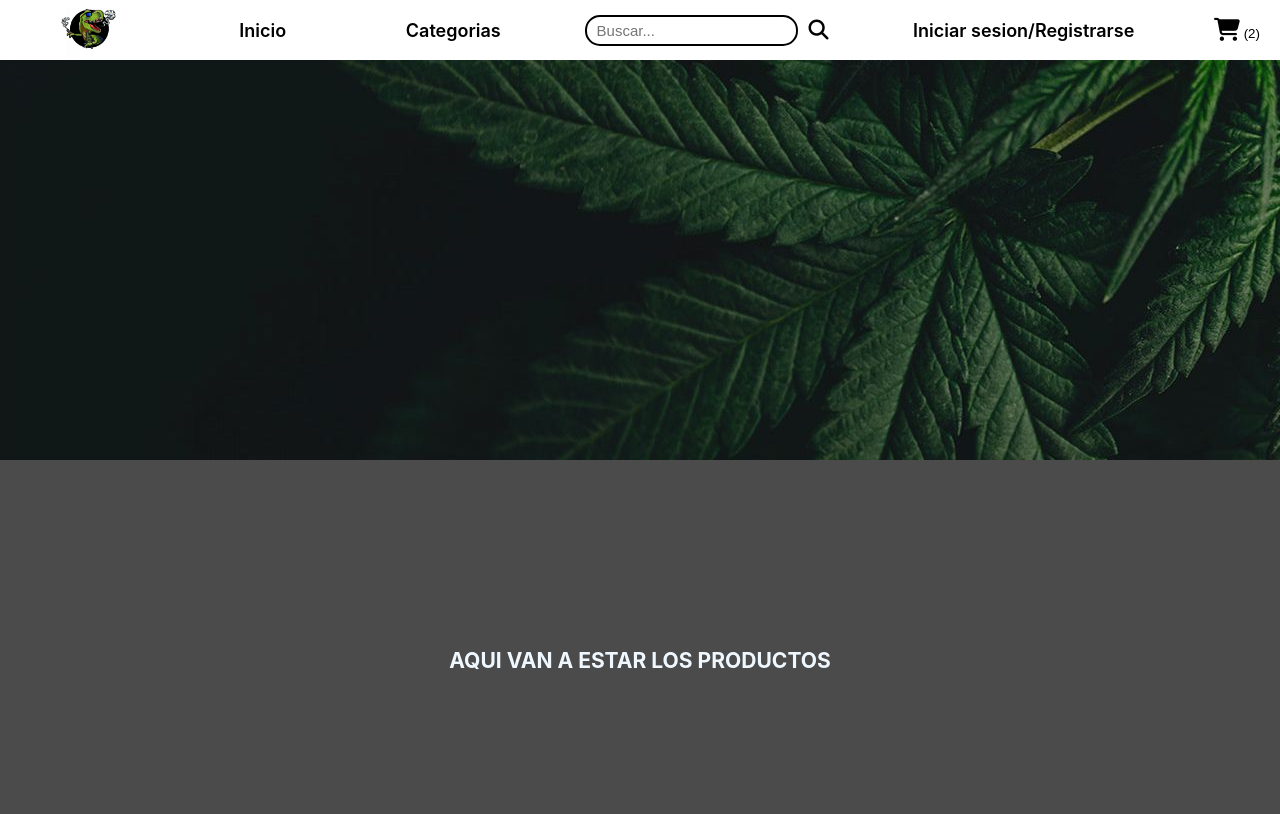
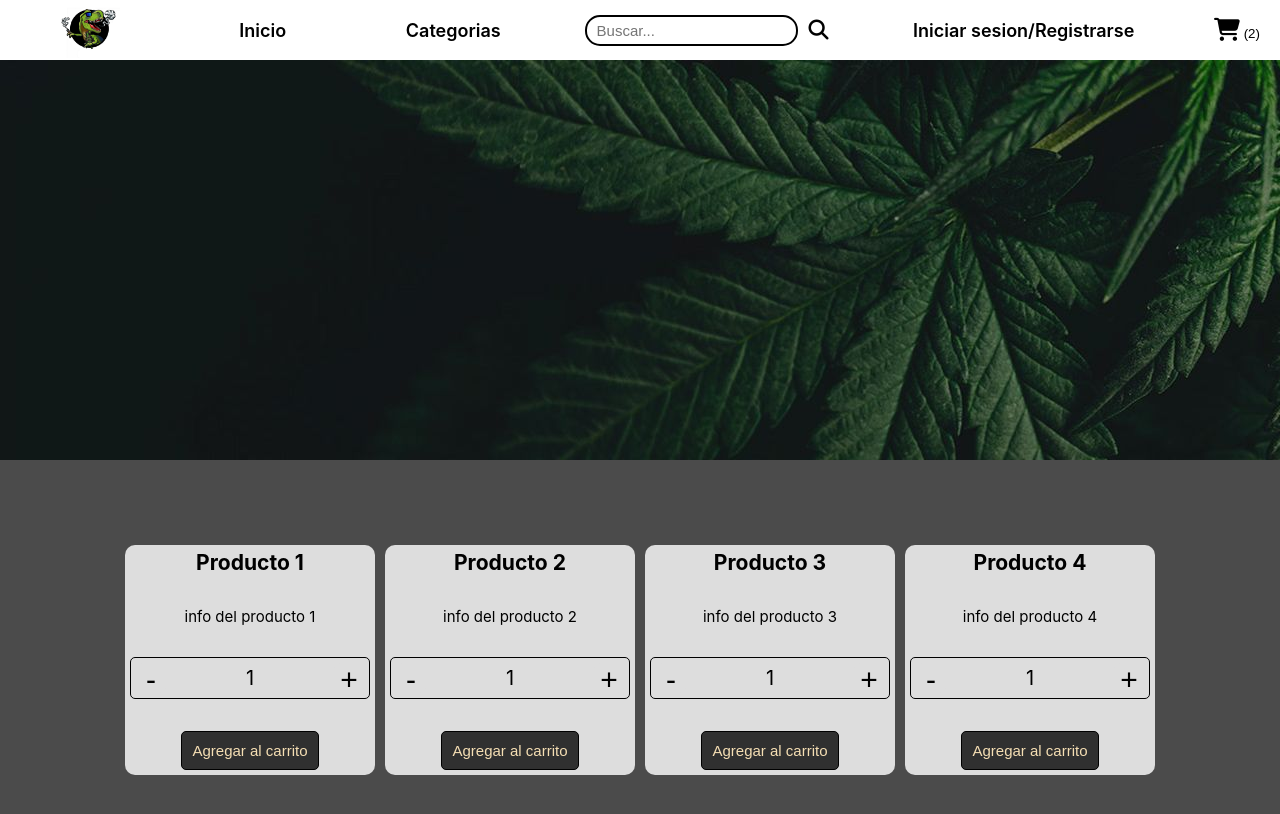
Before and after one commit to gastonozuna/Tienda-Online, a React (Create React App) app: page / in a window 1280 px wide. Shown: the top 814 px of the page. Built offline with nearby package versions, Linux system fonts and the light colour scheme.

Commit message:
Se agrego contador pero tiene errores

```diff
--- a/src/App.js
+++ b/src/App.js
@@ -3,13 +3,19 @@ import './App.css';
 import NavBar from './components/navBar/NavBar';
 import Header from './components/header/Header';
 import ItemListContainer from './components/ItemListContainer/ItemListContainer';
+import CounterBtn from './components/ItemCount/ItemCount';
 
 function App() {
   return (
     <React.Fragment>
       <NavBar/>
       <Header/>
-      <ItemListContainer greeting='AQUI VAN A ESTAR LOS PRODUCTOS'/>
+      <ItemListContainer greeting='AQUI VAN A ESTAR LOS PRODUCTOS'>
+        <CounterBtn name="Producto 1" info="info del producto 1" initial={1} stock={5}/>
+        <CounterBtn name="Producto 2" info="info del producto 2" initial={1} stock={5}/>
+        <CounterBtn name="Producto 3" info="info del producto 3" initial={1} stock={5}/>
+        <CounterBtn name="Producto 4" info="info del producto 4" initial={1} stock={5}/>
+      </ItemListContainer>
     </React.Fragment>
   );
 }
--- a/src/components/Item/Item.css
+++ /dev/null
@@ -1,6 +0,0 @@
-.item{
-    width: 200px;
-    height: 200px;
-    background-color: aliceblue;
-    border-radius: 10px;
-}
--- /dev/null
+++ b/src/components/ItemCount/ItemCount.css
@@ -0,0 +1,55 @@
+.counterBox{
+    display: flex;
+    flex-direction: column;
+    justify-content: space-between;
+    align-items: center;
+    width: 250px;
+    height: 230px;
+    background-color: rgb(221, 221, 221);
+    color: rgb(0, 0, 0);
+    margin: 5px;
+    padding: 5px;
+    border-radius: 10px;
+}
+
+.productInfo{
+    text-align: center;
+    font-size: 15px;
+    color: black;
+}
+
+.productNum{
+    font-size: 20px;
+    color: black;
+}
+
+.btnBox{
+    width: 100%;
+    display: flex;
+    flex-direction: row;
+    justify-content: space-between;
+    align-items: center;
+    border: 1px solid black;
+    border-radius: 5px;
+}
+
+.counterBtn{
+    width: 30px;
+    height: 30px;
+    margin: 5px;
+    font-size: 30px;
+    border: none;
+    background-color: rgb(221, 221, 221);
+    border-radius: 8px;
+    cursor: pointer;
+}
+
+.addToCartButton{
+    border: 1px solid black;
+    border-radius: 5px;
+    background-color: rgb(48, 48, 48);
+    color: wheat;
+    font-size: 15px;
+    padding: 10px;
+    cursor: pointer;
+}
--- /dev/null
+++ b/src/components/ItemCount/ItemCount.js
@@ -0,0 +1,38 @@
+import { useState } from "react";
+import './ItemCount.css';
+
+const CounterBtn = (props) => {
+
+    const [num, setNum] = useState(props.initial);
+    let addToCartButton = document.querySelector('.addToCartButton');
+    let buttonMore = document.querySelector('#buttonMore');
+    let buttonLess = document.querySelector('#buttonLess');
+
+    const onAdd = () => {
+        setNum(num+1);
+        if(num == props.stock){
+            buttonMore.setAttribute('disabled', true);
+        }
+    };
+    const onRemove = () => {
+        setNum(num-1);
+        if(num == props.initial){
+            buttonLess.setAttribute('disabled', true);
+        }
+    };
+
+    return (
+        <div className="counterBox">
+            <h3>{props.name}</h3>
+            <p className="productInfo">{props.info}</p>
+            <div className="btnBox">
+                <button className="counterBtn" id='buttonLess' onClick={onRemove}>-</button>
+                <p className="productNum">{num}</p>
+                <button className="counterBtn" id='buttonMore' onClick={onAdd}>+</button>
+            </div>
+            <button className="addToCartButton">Agregar al carrito</button>
+        </div>
+    );
+};
+
+export default CounterBtn;
--- a/src/components/ItemListContainer/ItemListContainer.css
+++ b/src/components/ItemListContainer/ItemListContainer.css
@@ -1,5 +1,6 @@
 .ItemListCointainer{
     display: flex;
+    flex-direction: row;
     justify-content: center;
     align-items: center;
     background-color: rgb(75, 75, 75);
--- a/src/components/ItemListContainer/ItemListContainer.js
+++ b/src/components/ItemListContainer/ItemListContainer.js
@@ -1,11 +1,11 @@
 import './ItemListContainer.css';
 
-const ItemListContainer = ({greeting}) => {
+const ItemListContainer = ({greeting, children}) => {
 
         return(
             <>
             <div className='ItemListCointainer'>
-                <h3>{greeting}</h3>
+                {children}
             </div>
             </>
         )
```
Also changed, not shown: src/components/Item/Item.js (deleted, +0 -15 lines).
